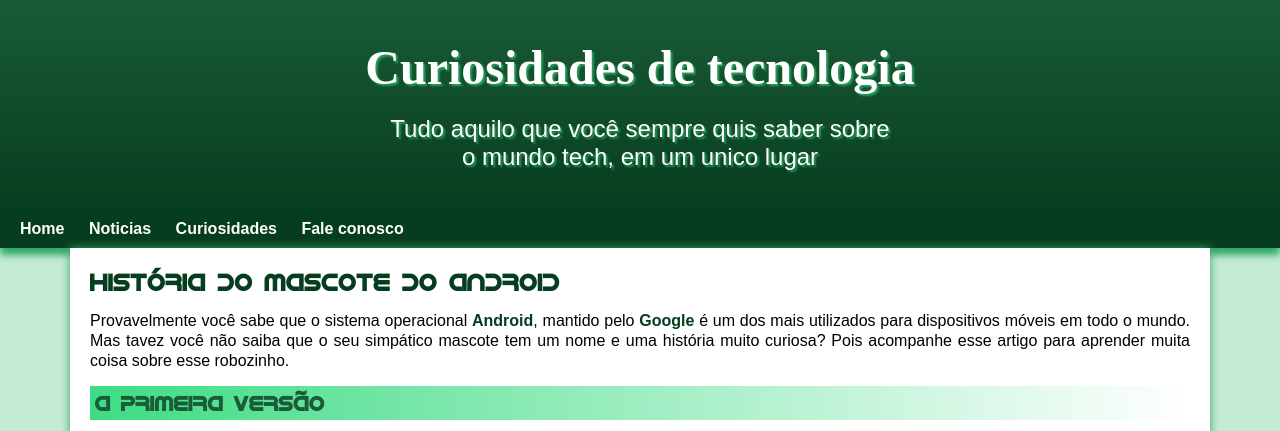
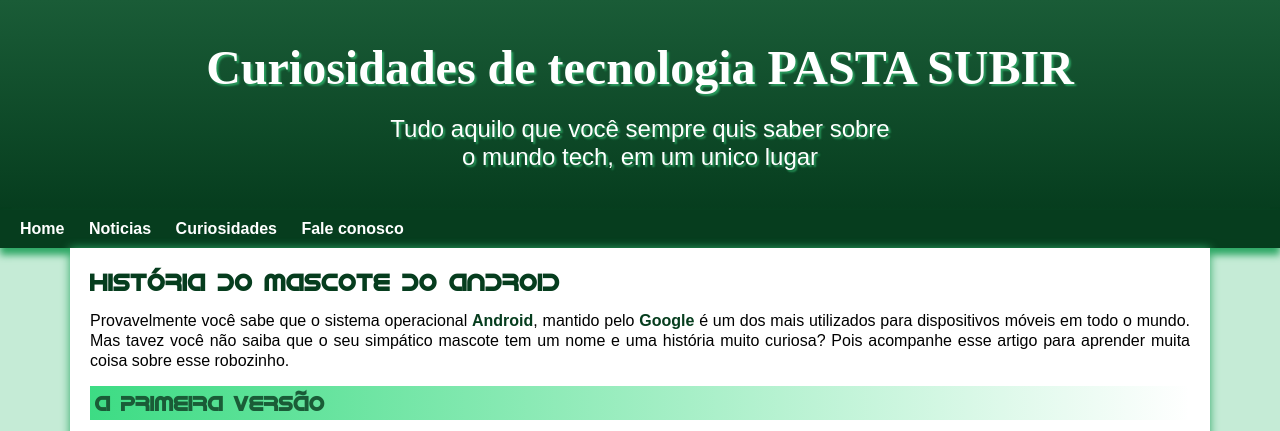
Before and after one commit to tridentam/Repositorio, a plain HTML site: page projeto1_html_css/android.html in a window 1280 px wide. Shown: the top 431 px of the page. Drawn offline with Linux system fonts and the light colour scheme.

Commit message:
Update android.html

```diff
--- a/projeto1_html_css/android.html
+++ b/projeto1_html_css/android.html
@@ -10,7 +10,9 @@
 <body>
 
     <header>
-        <h1>Curiosidades de tecnologia</h1>
+        <h1>Curiosidades de tecnologia
+            PASTA SUBIR
+        </h1>
         <p>Tudo aquilo que você sempre quis saber sobre o mundo tech, em um unico lugar</p>
     </header>
 
```
